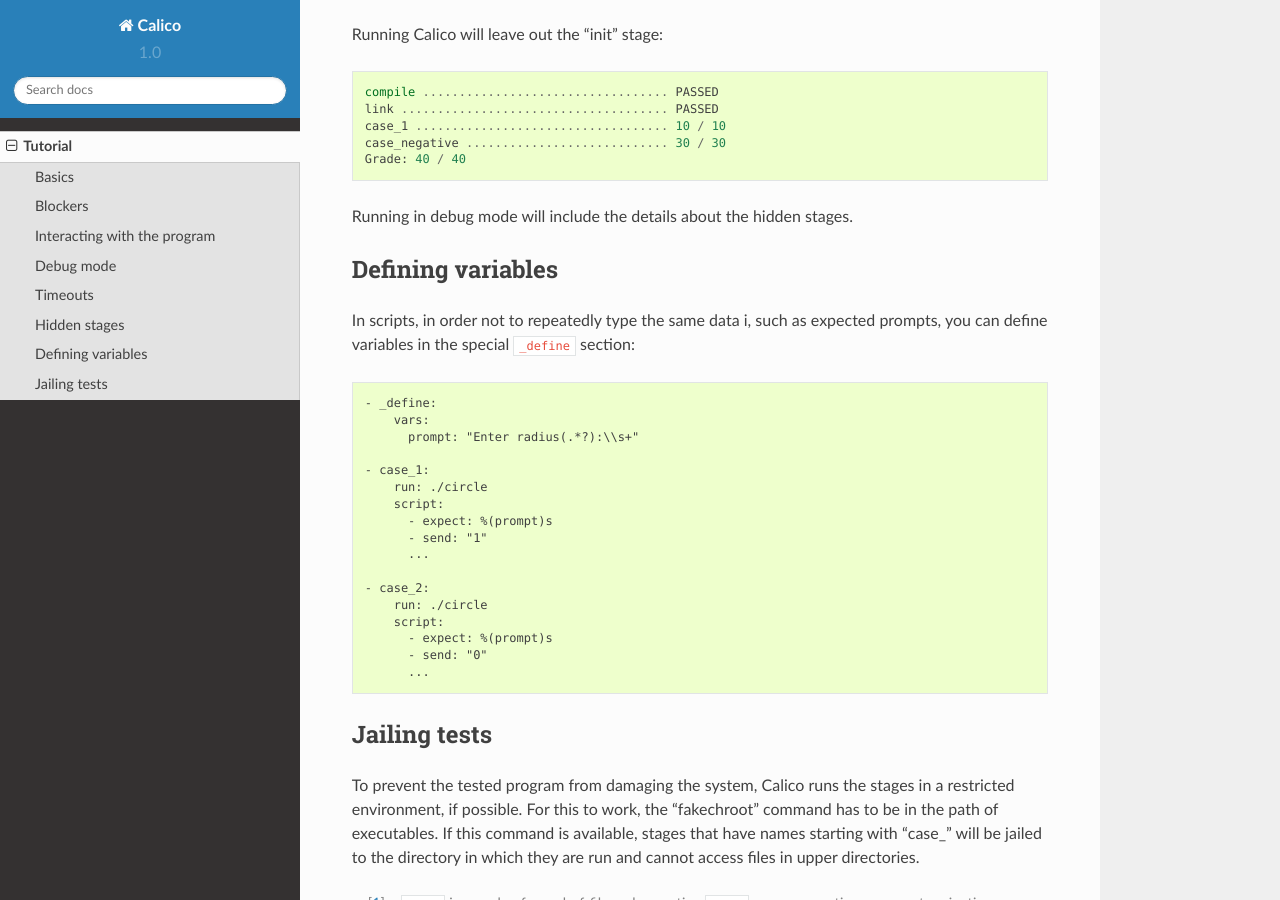
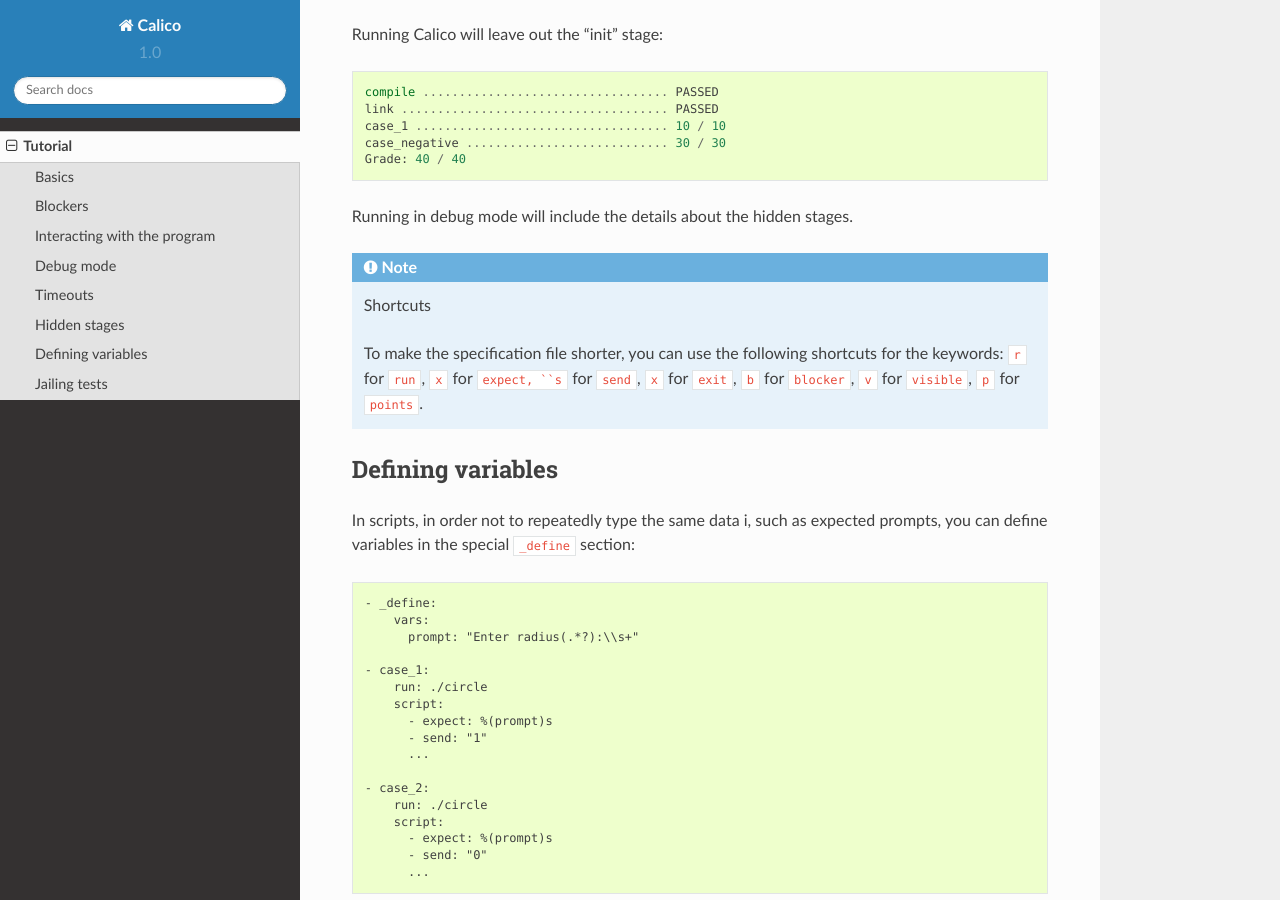
Before and after one commit to uyar/calico, a Sphinx documentation site: the page built from docs/tutorial.rst, in a window 1280 px wide and 900 px high, scrolled down 5583 px. Built offline with Sphinx 7.4.7 and the Read the Docs theme 2.0.0, drawn with Linux system fonts in a browser that asks for light colours.

Commit message:
docs: Add docs about command shortcuts in yaml

```diff
--- a/docs/tutorial.rst
+++ b/docs/tutorial.rst
@@ -300,6 +300,13 @@
 
 Running in debug mode will include the details about the hidden stages.
 
+.. note:: Shortcuts
+
+   To make the specification file shorter, you can use the following
+   shortcuts for the keywords: ``r`` for ``run``, ``x`` for ``expect,
+   ``s`` for ``send``, ``x`` for ``exit``, ``b`` for ``blocker``,
+   ``v`` for ``visible``, ``p`` for ``points``.
+
 Defining variables
 ------------------
 
```
